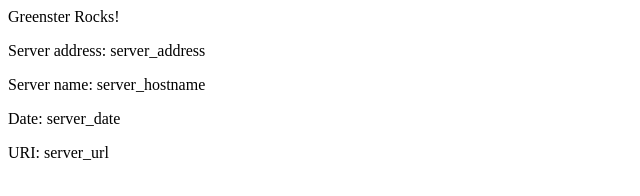
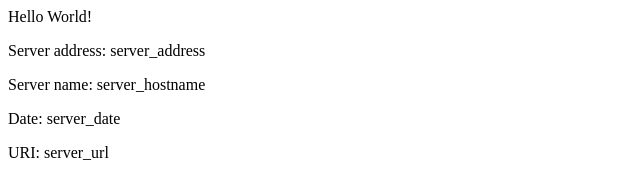
Before and after one commit to engadriangreen/eks-example, a plain HTML site: page src/index.html in a window 1280 px wide. Shown: the full height of the page, 0-640 px from the left. Drawn offline with Linux system fonts and the light colour scheme.

Commit message:
Revert "v2 Updating home page"
This reverts commit f43cbe1c68f4e070f2572430f159ca205852c975.

```diff
--- a/src/index.html
+++ b/src/index.html
@@ -2,7 +2,7 @@
 <title>Hello World</title>
 </head>
 <div class="info">
-<h>Greenster Rocks!</h>
+<h>Hello World!</h>
 <p><span>Server&nbsp;address:</span> <span>server_address</span></p>
 <p><span>Server&nbsp;name:</span> <span>server_hostname</span></p>
 <p class="smaller"><span>Date:</span> <span>server_date</span></p>
```
